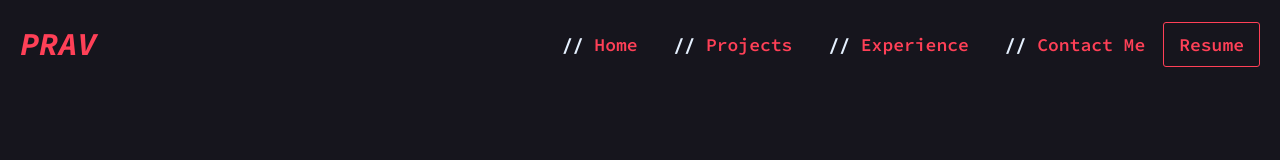
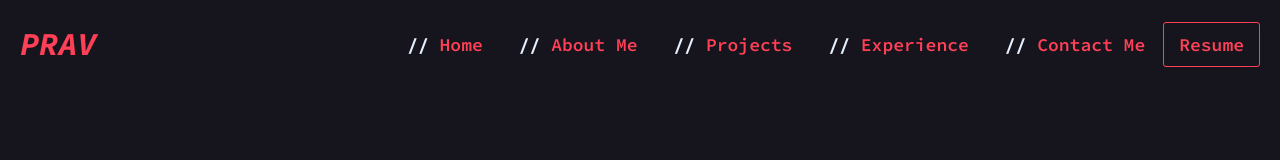
Before and after one commit to praneethravuri/PRAV-V2, a Vue app: page / in a window 1280 px wide. Shown: the top 160 px of the page. Built offline with nearby package versions, Linux system fonts and the light colour scheme.

Commit message:
Added about me section

```diff
--- a/src/components/Navigation.vue
+++ b/src/components/Navigation.vue
@@ -10,6 +10,9 @@
             <ul class="navbar-nav ml-auto">
                 <li class="nav-item">
                     <a class="nav-link" href="#"><span class="db-slash">// </span>Home</a>
+                </li>
+                <li class="nav-item">
+                    <a class="nav-link" href="#"><span class="db-slash">// </span>About Me</a>
                 </li>
                 <li class="nav-item">
                     <a class="nav-link" href="#"><span class="db-slash">// </span>Projects</a>
--- a/src/styles/navigation.scss
+++ b/src/styles/navigation.scss
@@ -71,4 +71,8 @@ nav {
         border: none;
     }
 
+    .db-slash{
+        display: none;
+    }
+
 }
```
